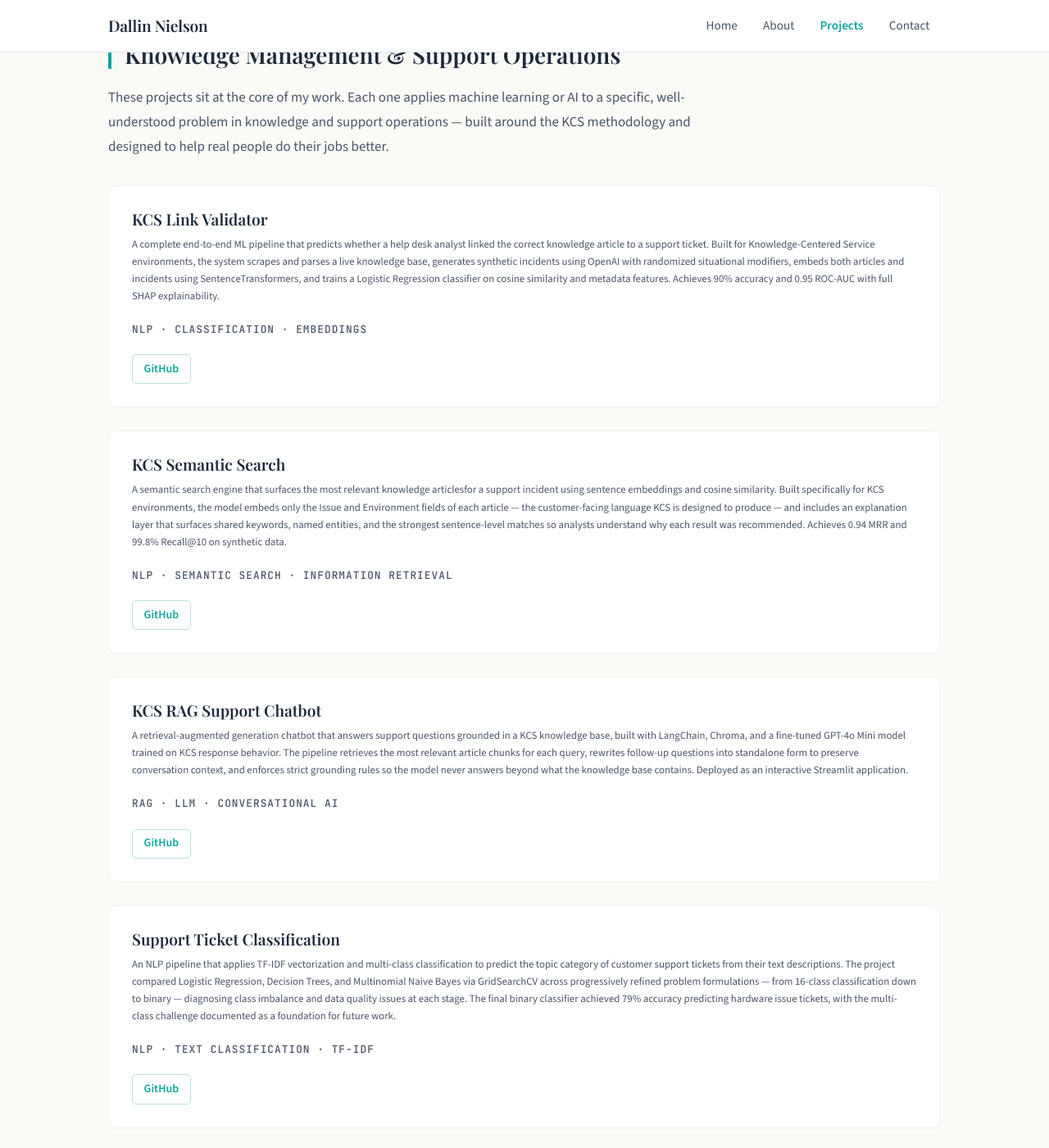
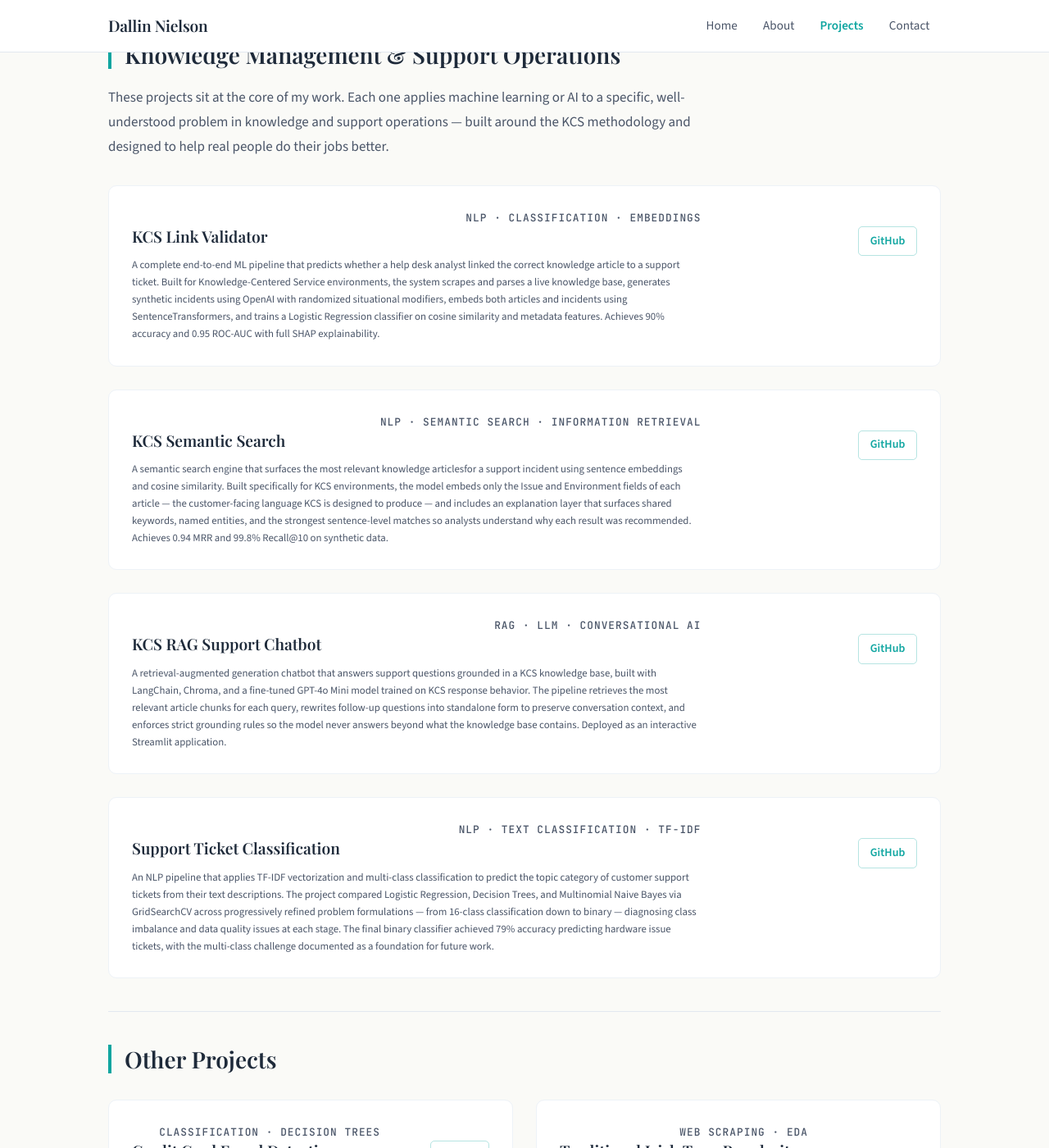
Before and after one commit to Daly-Llama/Daly-Llama.github.io, a Jekyll site: the page built from projects.md, in a window 1280 px wide and 1400 px high, scrolled down 278 px. Shown: the whole window at 82% size. Built offline with Jekyll 4.4.1, drawn with Linux system fonts in a browser that asks for light colours.

Commit message:
Update style.css
Updated project list style

```diff
--- a/assets/css/style.css
+++ b/assets/css/style.css
@@ -496,8 +496,10 @@ hr {
   border: 1px solid var(--border-card);
   border-radius: var(--card-radius);
   padding: 1.75rem;
-  display: flex;
-  flex-direction: column;
+  display: grid;
+  grid-template-columns: 3fr 1fr;
+  grid-template-rows: auto 1fr;
+  column-gap: 2rem;
   transition: box-shadow 0.2s, transform 0.2s;
 }
 .project-card:hover {
@@ -509,17 +511,17 @@ hr {
   font-size: 1.2rem;
   font-weight: 600;
   margin-bottom: 0.5rem;
+  grid-column: 1;
 }
 
 .project-card p {
   color: var(--text-secondary);
   font-size: 0.80rem;
   line-height: 1.65;
-  flex: 1;
-  margin-bottom: 1.25rem;
+  margin: 0;
+  grid-column: 1;
 }
 
-/* Label across the top of a project card (e.g., "Machine Learning") */
 .project-label {
   font-family: var(--font-mono);
   font-size: 0.75rem;
@@ -527,14 +529,19 @@ hr {
   letter-spacing: 0.08em;
   text-transform: uppercase;
   color: var(--accent-warm);
-  margin-bottom: 0.6rem;
+  grid-column: 2;
+  grid-row: 1;
+  text-align: right;
 }
 
 .project-links {
   display: flex;
+  flex-direction: column;
   gap: 0.75rem;
-  flex-wrap: wrap;
-  margin-top: auto;
+  grid-column: 2;
+  grid-row: 2;
+  align-items: flex-end;
+  align-self: end;
 }
 
 .project-links a {
@@ -545,6 +552,7 @@ hr {
   padding: 0.3rem 0.85rem;
   border-radius: 5px;
   transition: background 0.15s;
+  white-space: nowrap;
 }
 .project-links a:hover {
   background: var(--accent-light);
@@ -786,4 +794,16 @@ hr {
     grid-template-columns: 1fr;
   }
 
+  .project-card {
+    grid-template-columns: 1fr;
+  }
+
+  .project-label,
+  .project-links {
+    grid-column: 1;
+    grid-row: auto;
+    text-align: left;
+    align-items: flex-start;
+  }
+
 }
```
